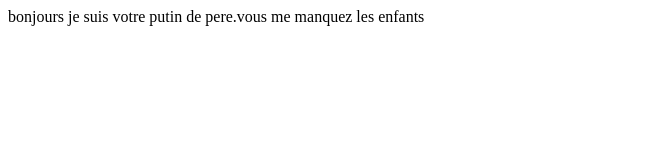
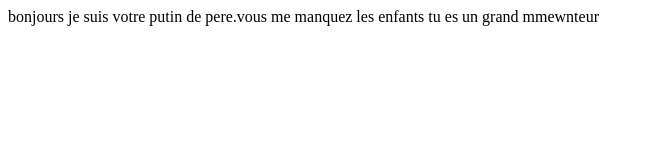
Before and after one commit to MzAhmat/git.teste, a plain HTML site: page index.html in a window 1280 px wide. Shown: the whole page, without its empty margins (0-653 px from the left). Drawn offline with Linux system fonts and the light colour scheme.

Commit message:
Update index.html

```diff
--- a/index.html
+++ b/index.html
@@ -6,6 +6,6 @@
     <title>Document</title>
 </head>
 <body>
-    bonjours je suis votre putin de pere.vous me manquez les enfants
+    bonjours je suis votre putin de pere.vous me manquez les enfants tu es un grand mmewnteur
 </body>
 </html>
```
